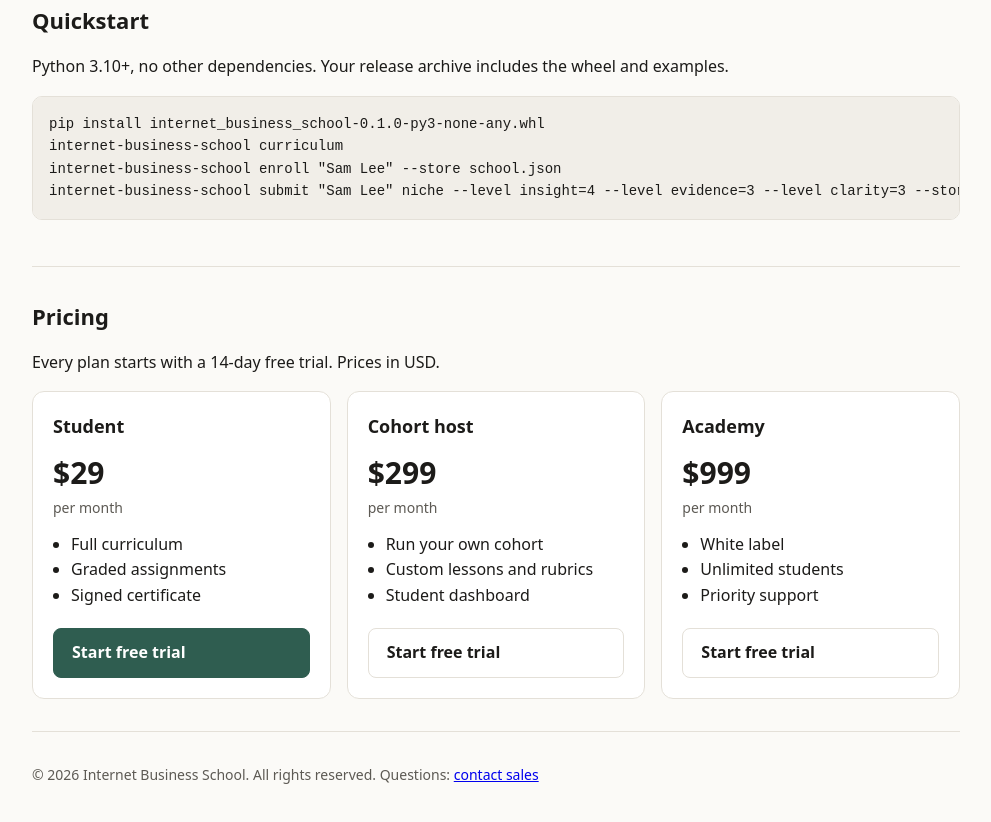
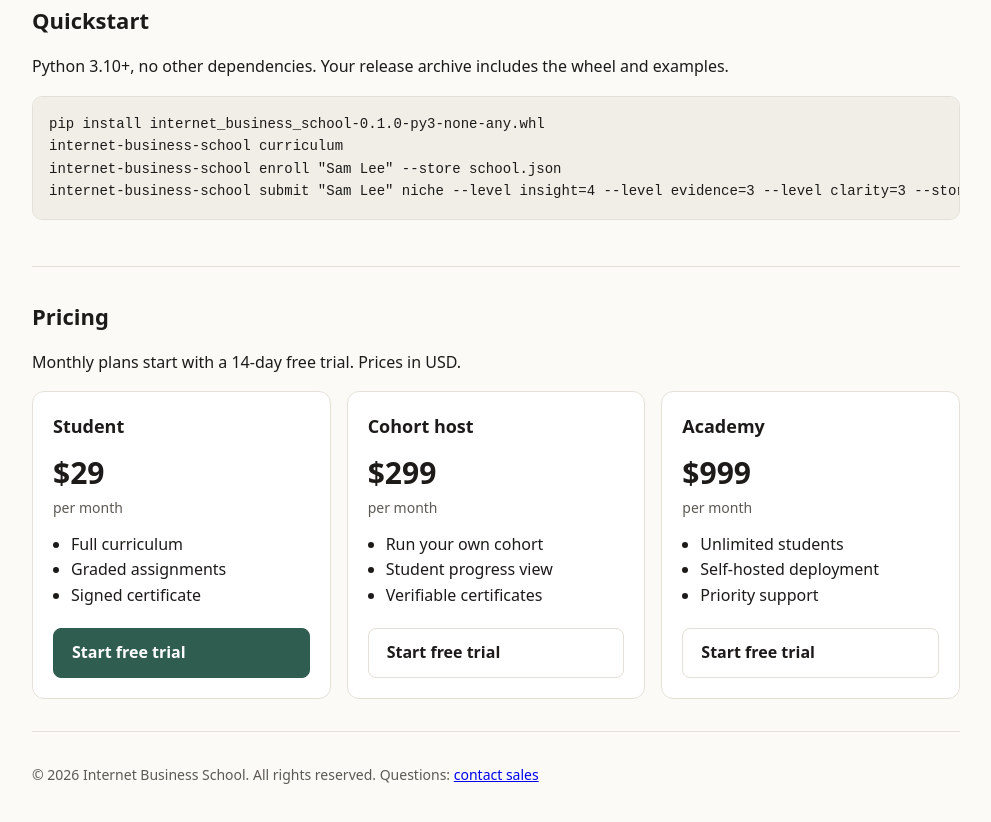
Before and after one commit to eliem08/internet-business-school, a plain HTML site: page landing/index.html in a window 1280 px wide. Shown: the part 727-1549 px from the top of the page, without its empty margins (144-1135 px from the left). Drawn offline with Linux system fonts and the light colour scheme.

Commit message:
Pricing copy: list only what the software does; trial applies to monthly plans; plan note

```diff
--- a/landing/index.html
+++ b/landing/index.html
@@ -54,7 +54,7 @@ internet-business-school submit &quot;Sam Lee&quot; niche --level insight=4 --le
   </section>
   <section>
     <h2>Pricing</h2>
-    <p>Every plan starts with a 14-day free trial. Prices in USD.</p>
+    <p>Monthly plans start with a 14-day free trial. Prices in USD.</p>
     <div class="grid">
       <article class="plan">
         <h3>Student</h3>
@@ -65,13 +65,13 @@ internet-business-school submit &quot;Sam Lee&quot; niche --level insight=4 --le
       <article class="plan">
         <h3>Cohort host</h3>
         <p class="price">$299<span>per month</span></p>
-        <ul><li>Run your own cohort</li><li>Custom lessons and rubrics</li><li>Student dashboard</li></ul>
+        <ul><li>Run your own cohort</li><li>Student progress view</li><li>Verifiable certificates</li></ul>
         <a class="btn" href="https://github.com/eliem08/internet-business-school/issues/new?title=Internet%20Business%20School%20Cohort%20host&amp;labels=sales">Start free trial</a>
       </article>
       <article class="plan">
         <h3>Academy</h3>
         <p class="price">$999<span>per month</span></p>
-        <ul><li>White label</li><li>Unlimited students</li><li>Priority support</li></ul>
+        <ul><li>Unlimited students</li><li>Self-hosted deployment</li><li>Priority support</li></ul>
         <a class="btn" href="https://github.com/eliem08/internet-business-school/issues/new?title=Internet%20Business%20School%20Academy&amp;labels=sales">Start free trial</a>
       </article>
     </div>
```
Also changed, not shown: 1 other file.
